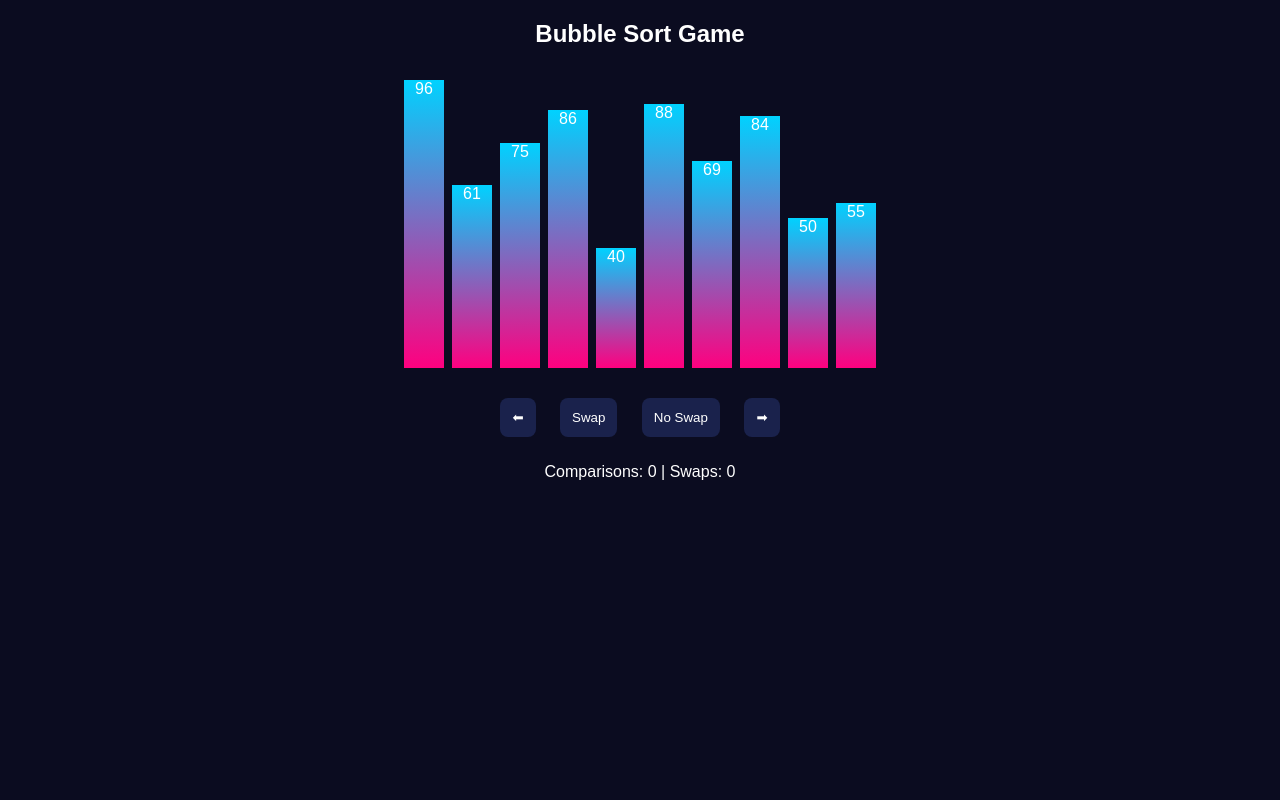
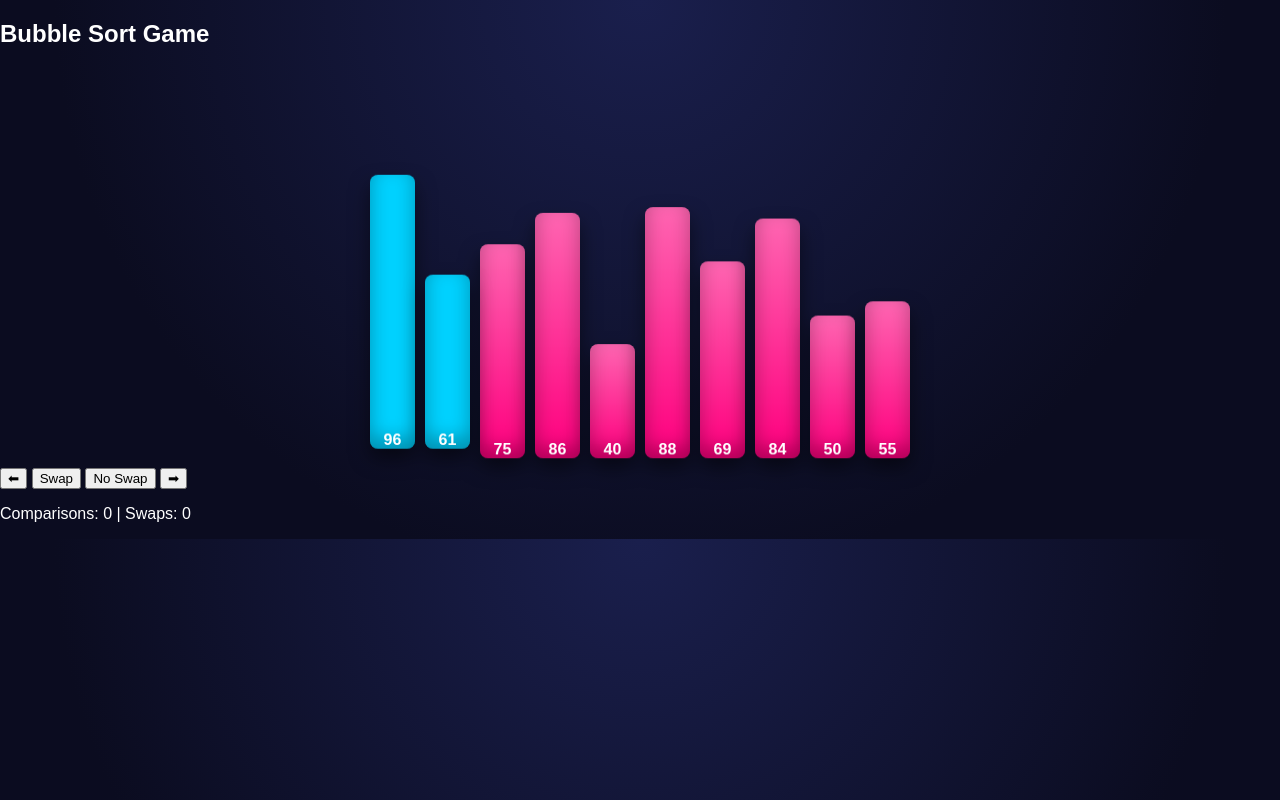
Before and after one commit to mbulelomkhize/sizodlala, a plain HTML site: page bubble.html in a window 1280 px wide. Drawn offline with Linux system fonts and the light colour scheme.

Commit message:
Update style.css

```diff
--- a/style.css
+++ b/style.css
@@ -1,39 +1,73 @@
 body {
     margin: 0;
     font-family: Arial;
-    background: #0b0c20;
+    background: radial-gradient(circle at top, #1a1f4d, #0b0c20 70%);
     color: white;
-    text-align: center;
 }
 
-.menu-container {
-    margin-top: 100px;
-}
-
-button {
-    padding: 12px;
-    margin: 10px;
-    background: #1a224c;
-    color: white;
-    border: none;
-    border-radius: 8px;
-    cursor: pointer;
-}
-
-button:hover {
-    background: #2a3570;
-}
-
+/* 🧠 3D BOARD */
 #array-container {
     display: flex;
     justify-content: center;
     align-items: flex-end;
-    height: 300px;
-    gap: 8px;
-    margin: 20px;
+    gap: 10px;
+
+    height: 400px;
+    perspective: 1200px;
+
+    transform: rotateX(18deg);
 }
 
+/* 🧱 3D BAR */
 .bar {
-    width: 40px;
-    background: linear-gradient(to top, #ff007f, #00d2ff);
+    width: 45px;
+    border-radius: 8px;
+    background: linear-gradient(to top, #ff007f, #ff66b2);
+
+    box-shadow:
+        0 10px 20px rgba(0,0,0,0.5),
+        inset 0 -10px 20px rgba(0,0,0,0.3);
+
+    display: flex;
+    align-items: flex-end;
+    justify-content: center;
+
+    font-weight: bold;
+
+    transition: all 0.25s ease;
 }
+
+/* ✨ ACTIVE */
+.bar.active {
+    transform: translateY(-15px) scale(1.05);
+    background: #ffdf00;
+}
+
+/* 🔵 COMPARE */
+.bar.compare {
+    transform: translateY(-10px);
+    background: #00d2ff;
+}
+
+/* 🟢 SORTED */
+.bar.sorted {
+    background: #39ff14;
+    opacity: 0.6;
+}
+
+/* 🟠 MINIMUM */
+.bar.minimum {
+    background: orange;
+    transform: translateY(-12px);
+}
+
+/* 💥 SWAP ANIMATION */
+@keyframes swapAnim {
+    0% { transform: scale(1); }
+    50% { transform: scale(1.2) rotateY(20deg); }
+    100% { transform: scale(1); }
+}
+
+.bar.swap {
+    animation: swapAnim 0.3s ease;
+}
```
